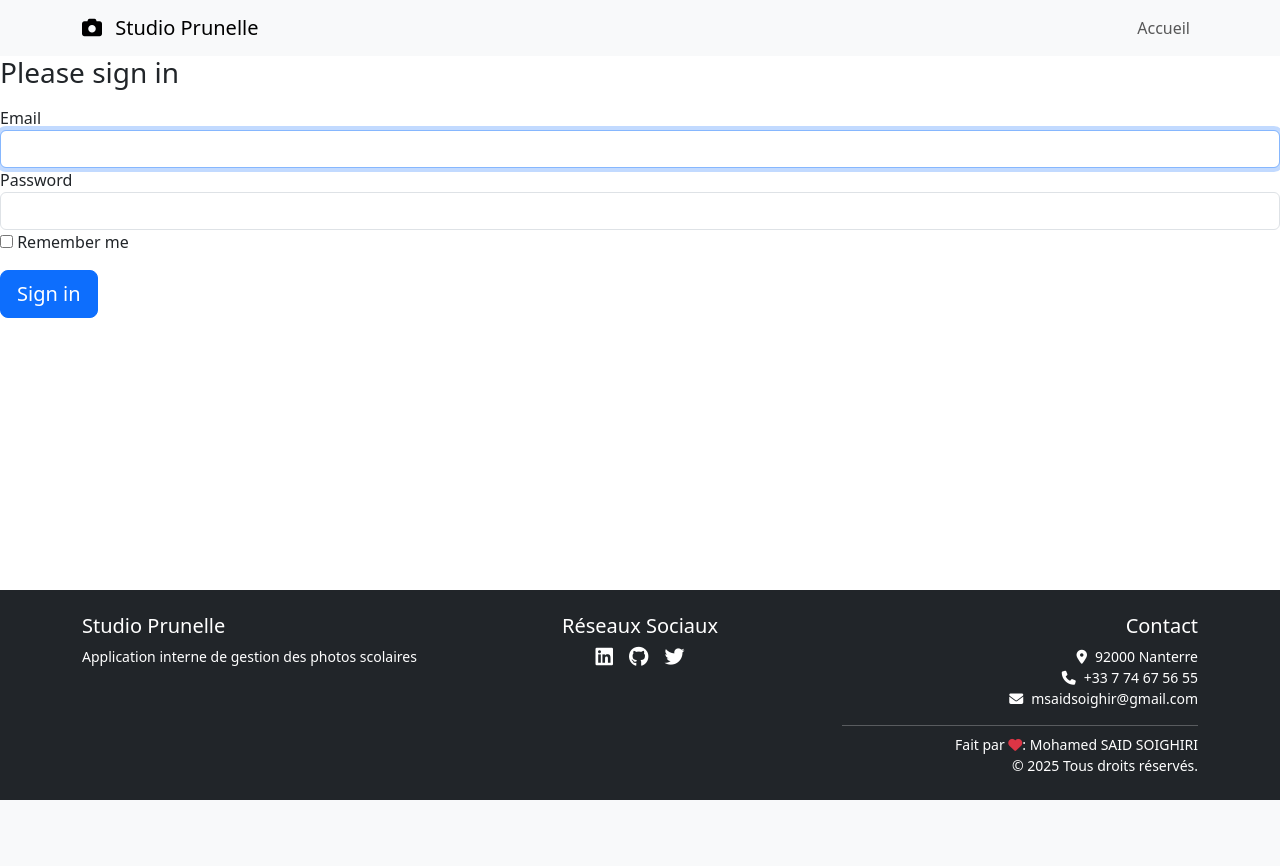
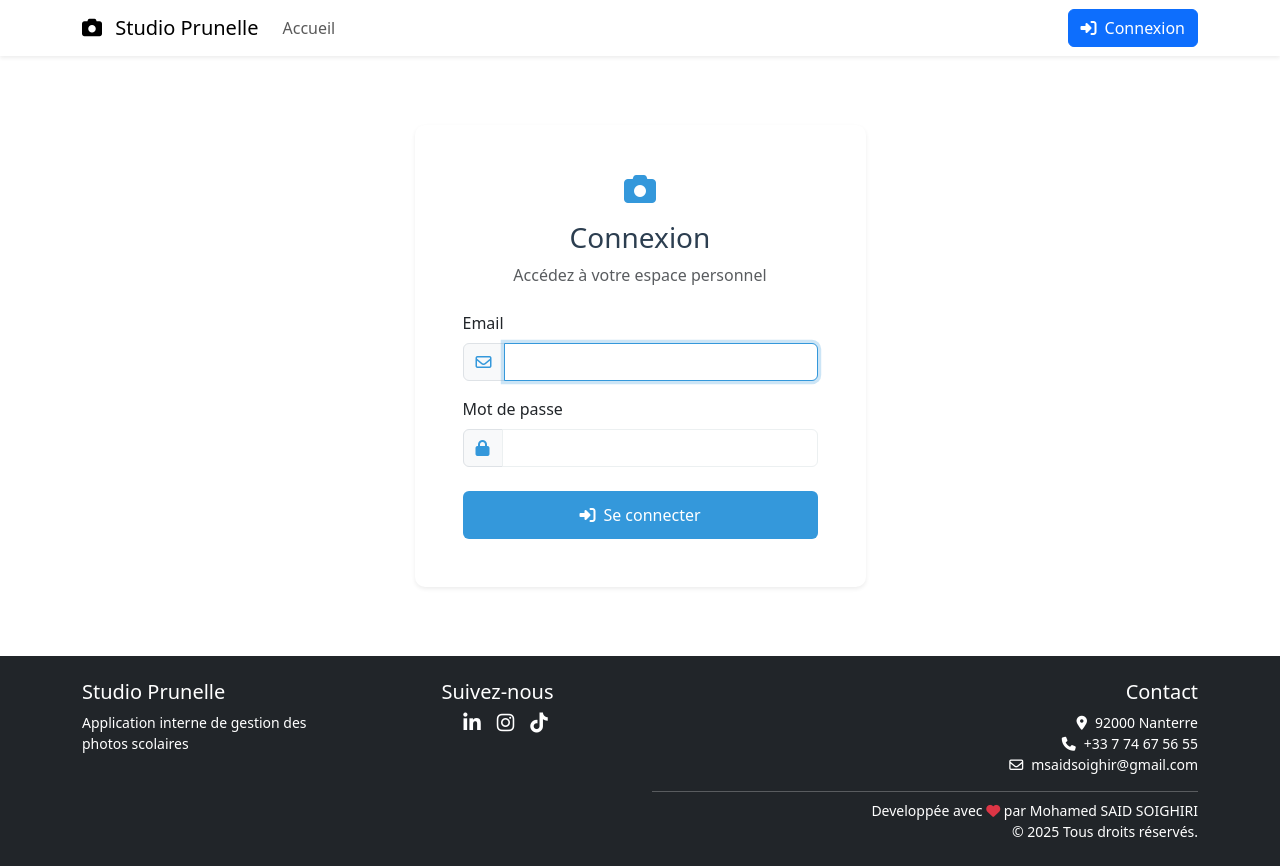
Before and after one commit to SaidSoighiri94/studio_prunnelle, a Symfony app: template templates/security/login.html.twig in a window 1280 px wide. Before the commit the page ends 800 px from the top, so only its background shows below. Run offline with Twig, Linux system fonts and the light colour scheme; the template is opened without the code that fills it, so the values that code supplies are empty; some libraries are stand-ins or nearby versions.

Commit message:
Mis en page de formulaire de connexion

```diff
--- /dev/null
+++ b/public/css/login.css
@@ -0,0 +1,54 @@
+:root {
+    --primary-color: #2C3E50;    /* Bleu marine professionnel */
+    --secondary-color: #34495E;   /* Bleu gris */
+    --accent-color: #3498DB;      /* Bleu clair pour les actions */
+    --light-color: #ECF0F1;      /* Gris très clair pour les fonds */
+    --dark-color: #2C3E50;       /* Bleu foncé pour les textes */
+}
+
+.login-container {
+    min-height: calc(100vh - 200px);
+    display: flex;
+    align-items: center;
+}
+
+.login-card {
+    background-color: white;
+    border: none;
+    border-radius: 10px;
+}
+
+.login-card:hover {
+    transform: translateY(-5px);
+    transition: all 0.3s ease;
+}
+
+.login-title {
+    color: var(--primary-color);
+}
+
+.login-input {
+    border: 1px solid var(--light-color);
+}
+
+.login-input:focus {
+    border-color: var(--accent-color);
+    box-shadow: 0 0 0 0.2rem rgba(52, 152, 219, 0.25);
+}
+
+.login-btn {
+    background-color: var(--accent-color);
+    border: none;
+    padding: 12px;
+    font-weight: 500;
+}
+
+.login-btn:hover {
+    background-color: var(--secondary-color);
+    transform: translateY(-2px);
+    transition: all 0.3s ease;
+}
+
+.login-icon {
+    color: var(--accent-color);
+}
--- a/templates/_partials/footer.html.twig
+++ b/templates/_partials/footer.html.twig
@@ -1,25 +1,26 @@
 <footer class="bg-dark text-white py-4 mt-auto">
     <div class="container">
         <div class="row gy-4">
-            <div class="col-md-4">
+            <div class="col-md-3">
                 <h5>Studio Prunelle</h5>
                 <p class="small mb-0">Application interne de gestion des photos scolaires</p>
             </div>
-            <div class="col-md-4 text-md-center">
-                <h5>Réseaux Sociaux</h5>
+            <div class="col-md-3 text-md-center">
+                <h5>Suivez-nous</h5>
                 <div class="d-flex gap-3 justify-content-md-center mt-2">
-                    <a href="#" class="text-white"><i class="fab fa-linkedin fs-5"></i></a>
-                    <a href="#" class="text-white"><i class="fab fa-github fs-5"></i></a>
-                    <a href="#" class="text-white"><i class="fab fa-twitter fs-5"></i></a>
+                    <a href="#" class="text-white" title="X (Twitter)"><i class="fab fa-x-twitter fs-5"></i></a>
+                    <a href="#" class="text-white" title="LinkedIn"><i class="fab fa-linkedin-in fs-5"></i></a>
+                    <a href="#" class="text-white" title="Instagram"><i class="fab fa-instagram fs-5"></i></a>
+                    <a href="#" class="text-white" title="TikTok"><i class="fab fa-tiktok fs-5"></i></a>
                 </div>
             </div>
-            <div class="col-md-4 text-md-end">
+            <div class="col-md-6 text-md-end">
                 <h5>Contact</h5>
                 <p class="small mb-0"><i class="fas fa-location-dot me-2"></i>92000 Nanterre</p>
                 <p class="small mb-0"><i class="fas fa-phone me-2"></i>+33 7 74 67 56 55</p>
-                <p class="small mb-3"><i class="fas fa-envelope me-2"></i>msaidsoighir@gmail.com</p>
+                <p class="small mb-3"><i class="far fa-envelope me-2"></i>msaidsoighir@gmail.com</p>
                 <hr class="my-2">
-                <p class="small mb-0">Fait par <i class="fas fa-heart text-danger"></i>: Mohamed SAID SOIGHIRI</p>
+                <p class="small mb-0">Developpée avec <i class="fas fa-heart text-danger"></i> par Mohamed SAID SOIGHIRI</p>
                 <p class="small mb-0">&copy; {{ "now"|date("Y") }} Tous droits réservés.</p>
             </div>
         </div>
--- a/templates/_partials/header.html.twig
+++ b/templates/_partials/header.html.twig
@@ -1,5 +1,5 @@
 <header>
-    <nav class="navbar navbar-expand-lg navbar-light bg-light">
+    <nav class="navbar navbar-expand-lg navbar-light bg-white shadow-sm">
         <div class="container">
             <a class="navbar-brand" href="{{ path('app_home') }}">
                 <i class="fas fa-camera me-2"></i>
@@ -9,19 +9,27 @@
                 <span class="navbar-toggler-icon"></span>
             </button>
             <div class="collapse navbar-collapse" id="navbarNav">
-                <ul class="navbar-nav ms-auto">
+                <ul class="navbar-nav me-auto">
                     <li class="nav-item">
                         <a class="nav-link" href="{{ path('app_home') }}">Accueil</a>
                     </li>
+                </ul>
+                <div class="d-flex align-items-center">
                     {% if is_granted('ROLE_USER') %}
-                        <li class="nav-item">
-                            <a class="nav-link" href="#">Tableau de bord</a>
-                        </li>
-                        <li class="nav-item">
-                            <a class="nav-link" href="{{ path('app_logout') }}">Déconnexion</a>
-                        </li>
+                        <div class="btn-group">
+                            <a href="#" class="btn btn-outline-primary me-2">
+                                <i class="fas fa-tachometer-alt me-2"></i>Tableau de bord
+                            </a>
+                            <a href="{{ path('app_logout') }}" class="btn btn-outline-danger">
+                                <i class="fas fa-sign-out-alt me-2"></i>Déconnexion
+                            </a>
+                        </div>
+                    {% else %}
+                        <a href="{{ path('app_login') }}" class="btn btn-primary">
+                            <i class="fas fa-sign-in-alt me-2"></i>Connexion
+                        </a>
                     {% endif %}
-                </ul>
+                </div>
             </div>
         </div>
     </nav>
--- a/templates/security/login.html.twig
+++ b/templates/security/login.html.twig
@@ -1,34 +1,60 @@
 {% extends 'base.html.twig' %}
 
-{% block title %}Log in!{% endblock %}
+{% block stylesheets %}
+    {{ parent() }}
+    <link rel="stylesheet" href="{{ asset('css/login.css') }}">
+{% endblock %}
+
+{% block title %}Connexion - Studio Prunelle{% endblock %}
 
 {% block body %}
-<form method="post">
-    {% if error %}
-        <div class="alert alert-danger">{{ error.messageKey|trans(error.messageData, 'security') }}</div>
-    {% endif %}
+<div class="login-container">
+    <div class="container">
+        <div class="row justify-content-center">
+            <div class="col-md-5">
+                <div class="card login-card shadow-sm">
+                    <div class="card-body p-5">
+                        <div class="text-center mb-4">
+                            <i class="fas fa-camera fa-2x login-icon mb-3"></i>
+                            <h1 class="login-title h3">Connexion</h1>
+                            <p class="text-muted">Accédez à votre espace personnel</p>
+                        </div>
 
-    {% if app.user %}
-        <div class="mb-3">
-            You are logged in as {{ app.user.userIdentifier }}, <a href="{{ path('app_logout') }}">Logout</a>
+                        {% if error %}
+                            <div class="alert alert-danger">
+                                <i class="fas fa-exclamation-circle me-2"></i>{{ error.messageKey|trans(error.messageData, 'security') }}
+                            </div>
+                        {% endif %}
+
+                        <form method="post">
+                            <div class="mb-3">
+                                <label for="email" class="form-label">Email</label>
+                                <div class="input-group">
+                                    <span class="input-group-text bg-light"><i class="far fa-envelope login-icon"></i></span>
+                                    <input type="email" value="{{ last_username }}" name="email" id="email" class="form-control login-input" required autofocus>
+                                </div>
+                            </div>
+
+                            <div class="mb-4">
+                                <label for="password" class="form-label">Mot de passe</label>
+                                <div class="input-group">
+                                    <span class="input-group-text bg-light"><i class="fas fa-lock login-icon"></i></span>
+                                    <input type="password" name="password" id="password" class="form-control login-input" required>
+                                </div>
+                            </div>
+
+                            <input type="hidden" name="_csrf_token" value="{{ csrf_token('authenticate') }}">
+
+                            <div class="d-grid">
+                                <button class="btn login-btn text-white" type="submit">
+                                    <i class="fas fa-sign-in-alt me-2"></i>Se connecter
+                                </button>
+                            </div>
+                        </form>
+                    </div>
+                </div>
+            </div>
         </div>
-    {% endif %}
-
-    <h1 class="h3 mb-3 font-weight-normal">Please sign in</h1>
-    <label for="inputEmail">Email</label>
-    <input type="email" value="{{ last_username }}" name="email" id="inputEmail" class="form-control" autocomplete="email" required autofocus>
-    <label for="inputPassword">Password</label>
-    <input type="password" name="password" id="inputPassword" class="form-control" autocomplete="current-password" required>
-    <input type="hidden" name="_csrf_token" data-controller="csrf-protection" value="{{ csrf_token('authenticate') }}">
-
-    <div class="checkbox mb-3">
-        <label>
-            <input type="checkbox" name="_remember_me"> Remember me
-        </label>
     </div>
-
-    <button class="btn btn-lg btn-primary" type="submit">
-        Sign in
-    </button>
-</form>
+</div>
 {% endblock %}
```
